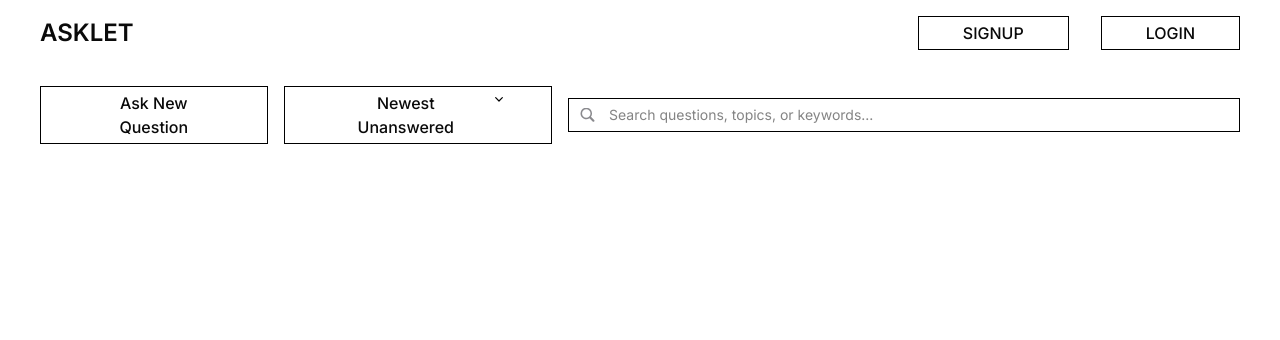
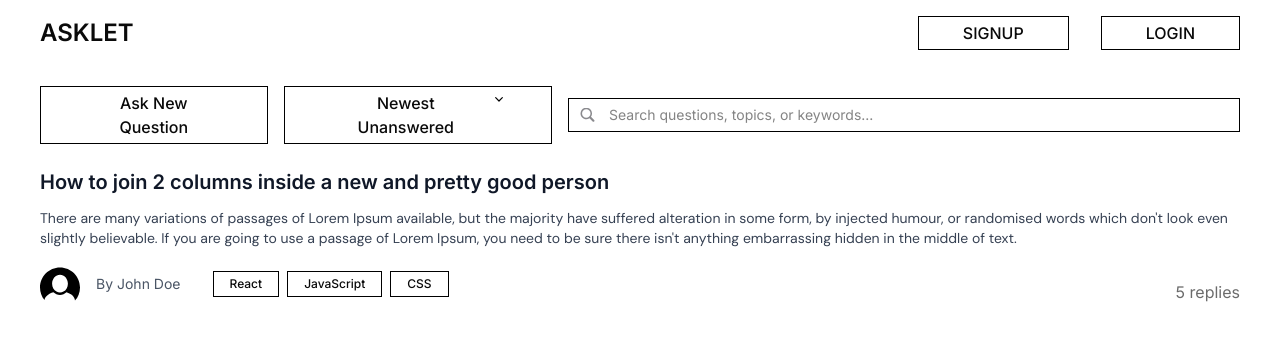
Before and after one commit to sankalp-singh-07/asklet, a Next.js app: page / in a window 1280 px wide. Shown: the top 340 px of the page. Built offline with nearby package versions, Linux system fonts and the light colour scheme.

Commit message:
created the question block component

```diff
--- a/app/page.tsx
+++ b/app/page.tsx
@@ -13,6 +13,7 @@ import {
   DropdownMenuLabel,
 } from "@/components/ui/dropdown-menu";
 import { useState } from "react";
+import QuestionBlock from "@/components/QuestionBlock";
 
 export default function Home() {
   const [selectedFilter, setSelectedFilter] = useState("Newest Unanswered");
@@ -29,7 +30,7 @@ export default function Home() {
 
   return (
     <div className="space-y-6">
-      <div className="flex flex-col lg:flex-row items-start lg:items-center gap-4">
+      <section className="flex flex-col lg:flex-row items-start lg:items-center gap-4">
         <Button>Ask New Question</Button>
 
         <DropdownMenu>
@@ -136,7 +137,17 @@ export default function Home() {
           onSearch={handleSearch}
           className="max-w-2xl"
         />
-      </div>
+      </section>
+      <section>
+        <QuestionBlock
+          title="How to join 2 columns inside a new and pretty good person"
+          description="There are many variations of passages of Lorem Ipsum available, but the majority have suffered alteration in some form, by injected humour, or randomised words which don't look even slightly believable. If you are going to use a passage of Lorem Ipsum, you need to be sure there isn't anything embarrassing hidden in the middle of text. "
+          tags={["React", "JavaScript", "CSS"]}
+          author="John Doe"
+          image="/user_placeholder.svg"
+          reply_num={5}
+        />
+      </section>
     </div>
   );
 }
--- /dev/null
+++ b/components/QuestionBlock.tsx
@@ -0,0 +1,54 @@
+import Image from "next/image";
+
+type QuestionBlockProps = {
+  title: string;
+  description: string;
+  tags: string[];
+  author: string;
+  image: string;
+  reply_num: number;
+};
+
+export default function QuestionBlock({
+  title,
+  description,
+  tags,
+  author,
+  image,
+  reply_num,
+}: QuestionBlockProps) {
+  return (
+    <div className="mt-2 flex flex-col gap-1">
+      <h2 className="text-xl font-semibold text-gray-900 mb-2">{title}</h2>
+
+      <p className="text-gray-700 text-sm mb-3 font-secondary">{description}</p>
+
+      <div className="flex justify-between items-center">
+        <div className="flex items-center gap-8 mb-4">
+          <div className="flex items-center gap-4 relative">
+            <Image
+              src={image}
+              alt={author}
+              width={40}
+              height={40}
+              className="object-cover rounded-md"
+            />
+            <p className="text-sm text-gray-600">By {author}</p>
+          </div>
+
+          <div className="flex flex-wrap gap-2">
+            {tags.map((tag, index) => (
+              <span
+                key={index}
+                className="px-4 py-1 text-xs font-medium border border-black"
+              >
+                {tag}
+              </span>
+            ))}
+          </div>
+        </div>
+        <p className="opacity-60">{reply_num} replies</p>
+      </div>
+    </div>
+  );
+}
```
Also changed, not shown: public/user_placeholder.svg (added).
